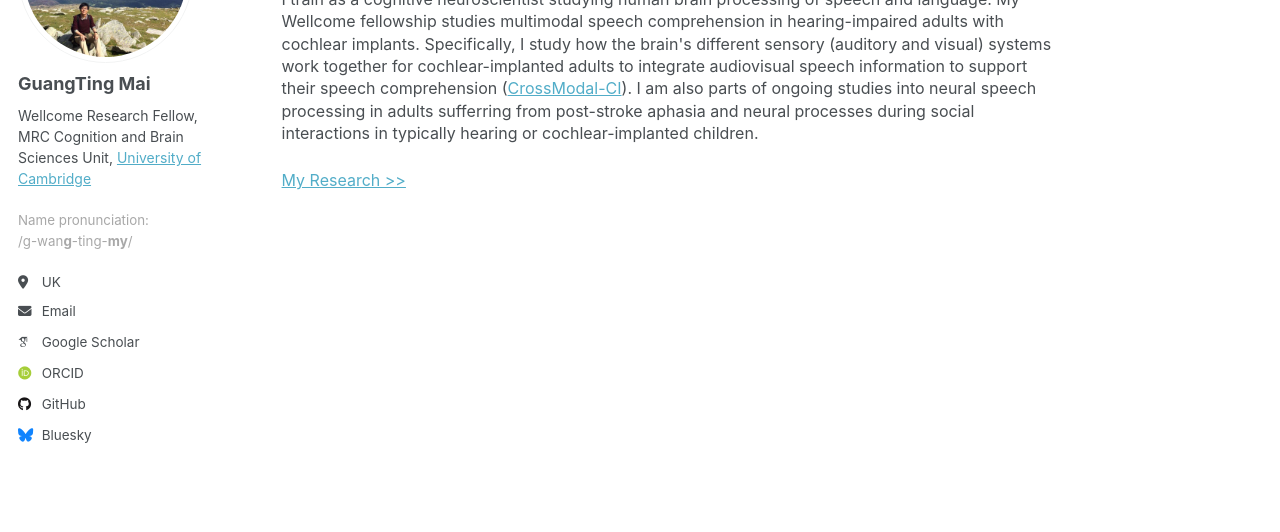
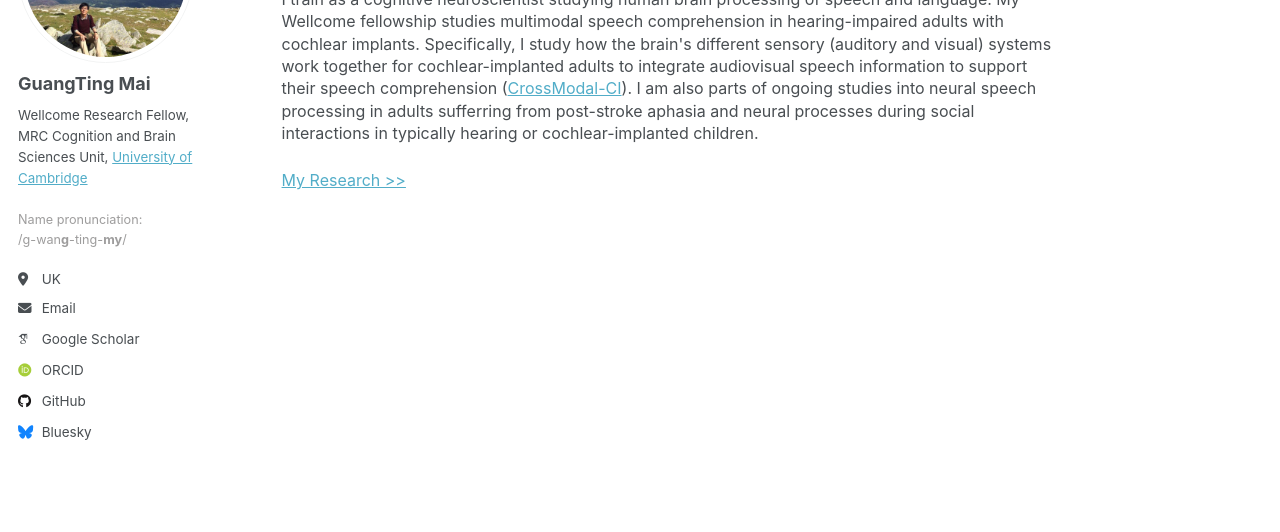
Before and after one commit to guangtingmai/guangtingmai.github.io, a Jekyll site: the page built from _pages/readme.html, in a window 1280 px wide. Shown: the part 211-743 px from the top of the page. Built offline with Jekyll 4.4.1, drawn with Linux system fonts in a browser that asks for light colours; some web fonts are replaced.

Commit message:
Update _config.yml

```diff
--- a/_config.yml
+++ b/_config.yml
@@ -25,7 +25,7 @@
   avatar           : "profile.jpg"
   name             : "GuangTing Mai"
   pronouns         : # example: "she/her"
-  bio              : '<span style="font-size: 10.5pt;">Wellcome Research Fellow,<br>MRC Cognition and Brain Sciences Unit, <a href="https://www.cam.ac.uk/">University of Cambridge</a></span><br><br><span style="font-size:10pt;color:#a8a8a8">Name pronunciation:<br>/g-wan<strong>g</strong>-ting-<strong>my</strong>/</span>'
+  bio              : '<span style="font-size: 10pt;">Wellcome Research Fellow,<br>MRC Cognition and Brain Sciences Unit, <a href="https://www.cam.ac.uk/">University of Cambridge</a></span><br><br><span style="font-size:9.5pt;color:#9e9d9d">Name pronunciation:<br>/g-wan<strong>g</strong>-ting-<strong>my</strong>/</span>'
   location         : "UK"
   employer         : # "Red Brick University"
   uri              : # URL
```
